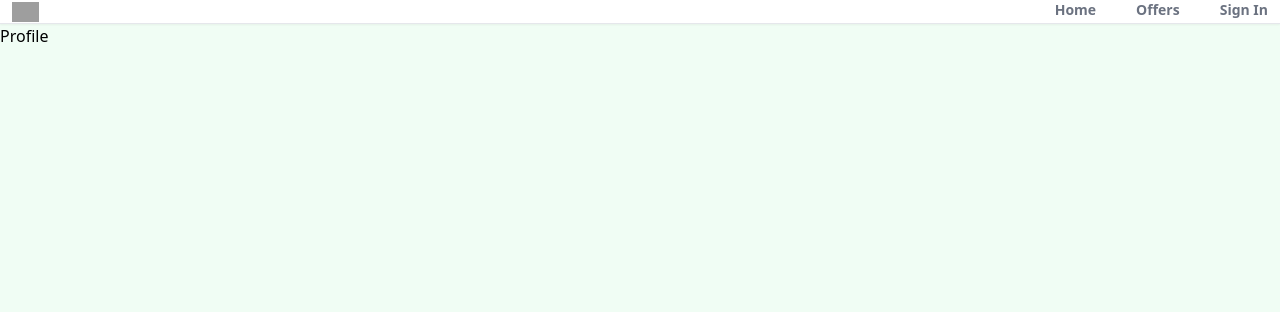
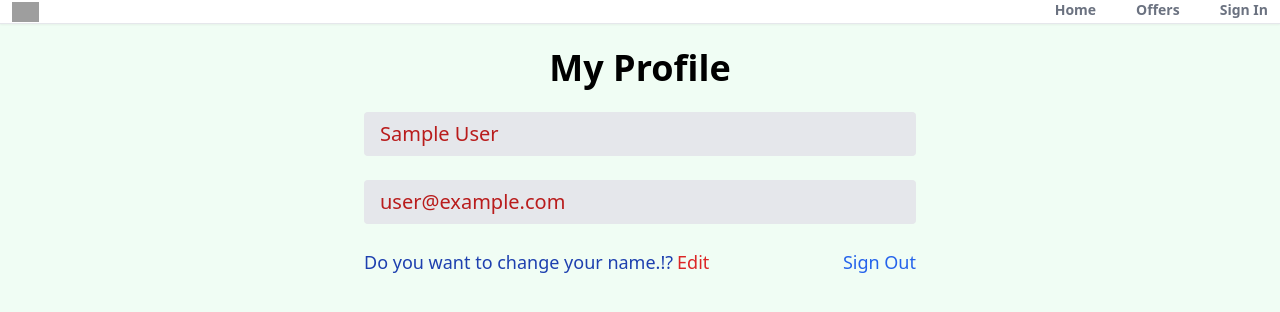
Before and after one commit to sarath1130/House-Rent-App, a React (Create React App) app: page /profile in a window 1280 px wide. Shown: the top 312 px of the page. Built offline with nearby package versions, Linux system fonts and the light colour scheme; no server answers; sample sign-in values are in the browser's storage; grey boxes are pictures that could not be loaded.

Commit message:
create private route and custome hook for protecting the profile page and add the log out functionality

```diff
--- a/src/App.js
+++ b/src/App.js
@@ -7,6 +7,7 @@ import Offers from "./pages/Offers";
 import Profile from "./pages/Profile";
 import ForgotPassword1 from "./pages/ForgotPassword1";
 import Header from "./components/Header";
+import PrivateRoute from "./components/PrivateRoute";
 import { ToastContainer } from "react-toastify";
 import "react-toastify/dist/ReactToastify.css";
 function App() {
@@ -19,7 +20,9 @@ function App() {
           <Route path="/Sign" element={<Sign />} />
           <Route path="/SignUp" element={<SignUp />} />
           <Route path="/Offers" element={<Offers />} />
-          <Route path="/profile" element={<Profile />} />
+          <Route path="/profile" element={<PrivateRoute />}>
+            <Route path="/profile" element={<Profile />} />
+          </Route>
           <Route path="/ForgotPassword1" element={<ForgotPassword1 />} />
         </Routes>
       </Router>
--- /dev/null
+++ b/src/components/PrivateRoute.jsx
@@ -0,0 +1,12 @@
+import React from "react";
+import { Outlet, Navigate } from "react-router-dom";
+import { useAuthStatus } from "../hooks/useAuthStatus";
+
+export default function PrivateRoute() {
+  const { login, checkingStatus } = useAuthStatus();
+  if (checkingStatus) {
+    return <h3>Loading...</h3>;
+  }
+
+  return login ? <Outlet /> : <Navigate to="/Sign" />;
+}
--- /dev/null
+++ b/src/hooks/useAuthStatus.jsx
@@ -0,0 +1,17 @@
+import { getAuth, onAuthStateChanged } from "firebase/auth";
+import React, { useEffect } from "react";
+import { useState } from "react";
+export function useAuthStatus() {
+  const [login, setLogin] = useState(false);
+  const [checkingStatus, setCheckingStatus] = useState(true);
+  useEffect(() => {
+    const auth = getAuth();
+    onAuthStateChanged(auth, (user) => {
+      if (user) {
+        setLogin(true);
+      }
+      setCheckingStatus(false);
+    });
+  }, []);
+  return { login, checkingStatus };
+}
--- a/src/pages/Profile.jsx
+++ b/src/pages/Profile.jsx
@@ -1,5 +1,62 @@
+import { getAuth } from "firebase/auth";
 import React from "react";
+import { useState } from "react";
+import { useNavigate } from "react-router-dom";
 
 export default function Profile() {
-  return <div>Profile</div>;
+  const auth = getAuth();
+  const navigate = useNavigate();
+  const [formData, setFormData] = useState({
+    name: auth.currentUser.displayName,
+    email: auth.currentUser.email,
+  });
+
+  const { name, email } = formData;
+  function onLogout() {
+    auth.signOut();
+    navigate("/");
+  }
+  return (
+    <>
+      <section className="max-w-6xl mx-auto flex justify-center items-center flex-col">
+        <h1 className="text-4xl text-center mt-6 font-extrabold">My Profile</h1>
+        <div className="w-full md:w-[50%] mt-6 px-3">
+          <div>
+            <form>
+              {/*Name Input*/}
+              <input
+                type="text"
+                id="name"
+                value={name}
+                disabled
+                className="mb-6 w-full px-4 py-2 text-xl text-red-700 bg-gray-200 border-gray-100 rounded transition ease-in-out"
+              />
+              {/*Email Input*/}
+              <input
+                type="email"
+                id="email"
+                value={email}
+                disabled
+                className="mb-6 w-full px-4 py-2 text-xl text-red-700 bg-gray-200 border-gray-100 rounded transition ease-in-out"
+              />
+              <div className="flex justify-between whitespace-nowrap text-sm sm:text-lg mb-6">
+                <p className="flex items-center text-blue-800">
+                  Do you want to change your name.!?
+                  <span className="text-red-600 hover:text-pink-950 transition ease-in-out duration-200 ml-1 cursor-pointer">
+                    Edit
+                  </span>
+                </p>
+                <p
+                  onClick={onLogout}
+                  className="text-blue-600 hover:text-blue-800 transition duration-200 ease-in-out cursor-pointer"
+                >
+                  Sign Out
+                </p>
+              </div>
+            </form>
+          </div>
+        </div>
+      </section>
+    </>
+  );
 }
--- a/src/pages/SignUp.jsx
+++ b/src/pages/SignUp.jsx
@@ -47,7 +47,7 @@ export default function SignUp() {
 
       await setDoc(doc(db, "users", user.uid), formDataCopy);
       toast.success("Sign Up was Successfull");
-      navigate("/");
+      navigate("/Sign");
     } catch (error) {
       toast.error("Something went wrong with the registration");
     }
```
